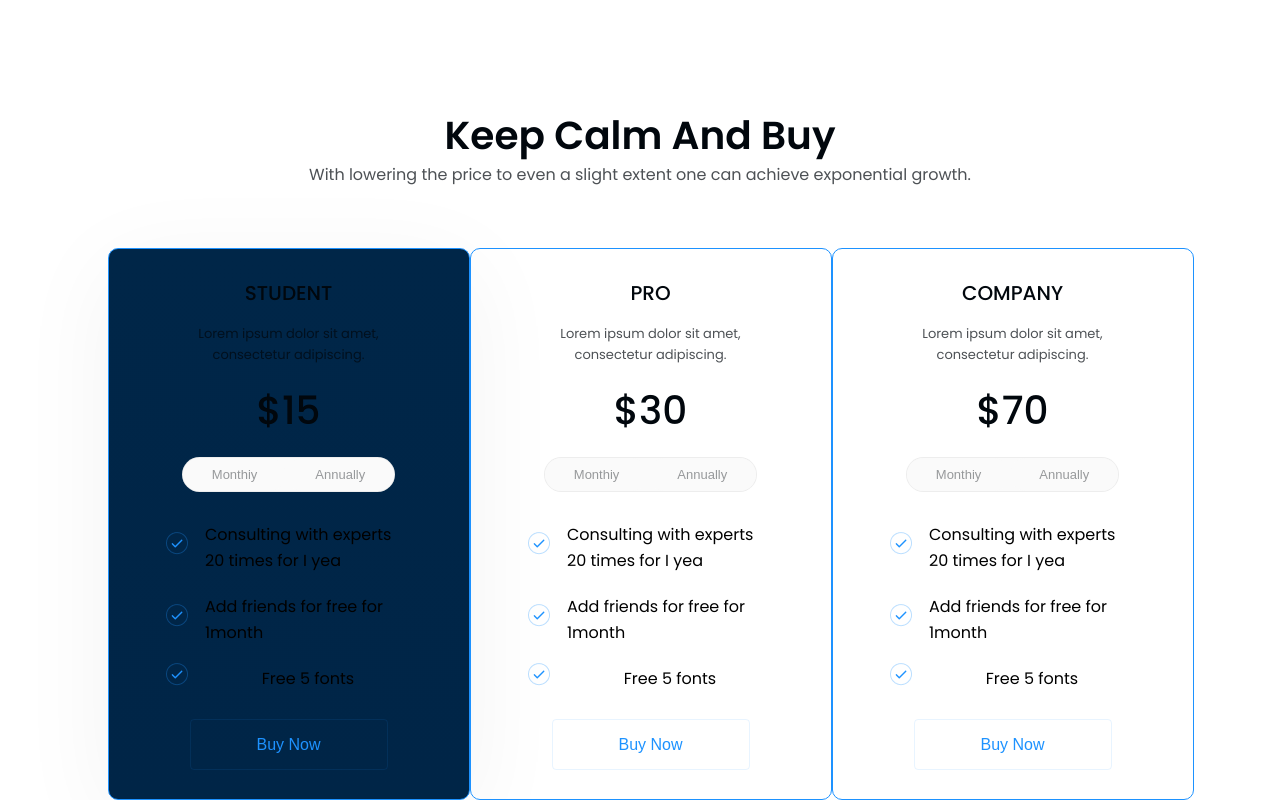
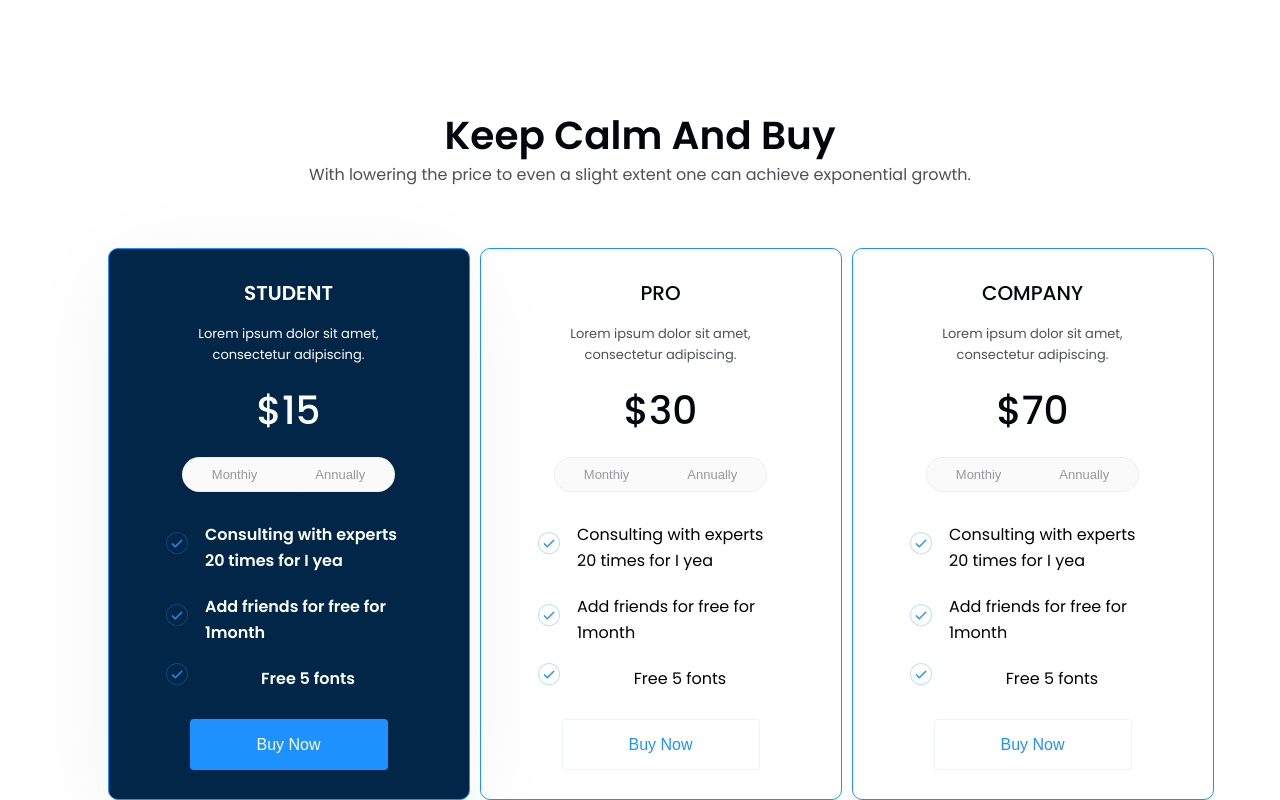
Before and after one commit to Vladnln/training-pet-project, a React (Vite) app: page / in a window 1280 px wide. In both pictures the pointer is over the element 288 px from the left and 4335 px from the top of the page. Shown: the part 3811-4611 px from the top of the page. Built offline with nearby package versions, Linux system fonts and the light colour scheme.

Commit message:
all right styles for cards

```diff
--- a/src/App.css
+++ b/src/App.css
@@ -465,6 +465,7 @@
 .subscription__cards-container{
   padding-top: 60px;
   display: flex;
+  gap: 10px;
   flex-wrap: wrap;
   align-items: center;
   justify-content: space-around;
@@ -482,16 +483,38 @@
 }
 
 .subscription__card-wrapper:hover{
+  background-color: #012648;
   transition: 0.3s ease-in-out;
-  background: linear-gradient(180deg, #1D92FF 0%, #002648 0.01%, #002547 100%);
-  box-shadow: 0px 20px 100px rgba(0, 0, 0, 0.05);
-  border-radius: 10px;
+  box-shadow: 0 20px 100px rgba(0, 0, 0, 0.05);
 }
 
-.button__order:hover{
-  background: #FFFFFF;
-  color: #1D92FF;
+.subscription__card-wrapper:hover .list-title{
+  color: #FFFFFF;
+  transition: 0.1s ease-in-out;
+  font-weight: 600;
 }
+
+.subscription__card-wrapper:hover .subscription__card-price{
+  color: #FFFFFF;
+  transition: 0.1s ease-in-out;
+}
+
+.subscription__card-wrapper:hover .subscription__card-subtitle{
+  color: #FFFFFF;
+  transition: 0.1s ease-in-out;
+}
+
+.subscription__card-wrapper:hover .subscription__card-title{
+  color: #FFFFFF;
+  transition: 0.3s ease-in-out;
+  font-weight: 600;
+}
+.subscription__card-wrapper:hover .button__order{
+  background-color: #1D92FF;
+  color: #FFFFFF;
+  transition: 0.1s ease-in-out;
+}
+
 .subscription__card-title{
   font-style: normal;
   padding-top: 29px;
@@ -569,6 +592,7 @@
 }
 
 .button__order{
+  background: #FFFFFF;
   margin-top: 27px;
   margin-bottom: 29px;
   margin-right: 25px;
```
